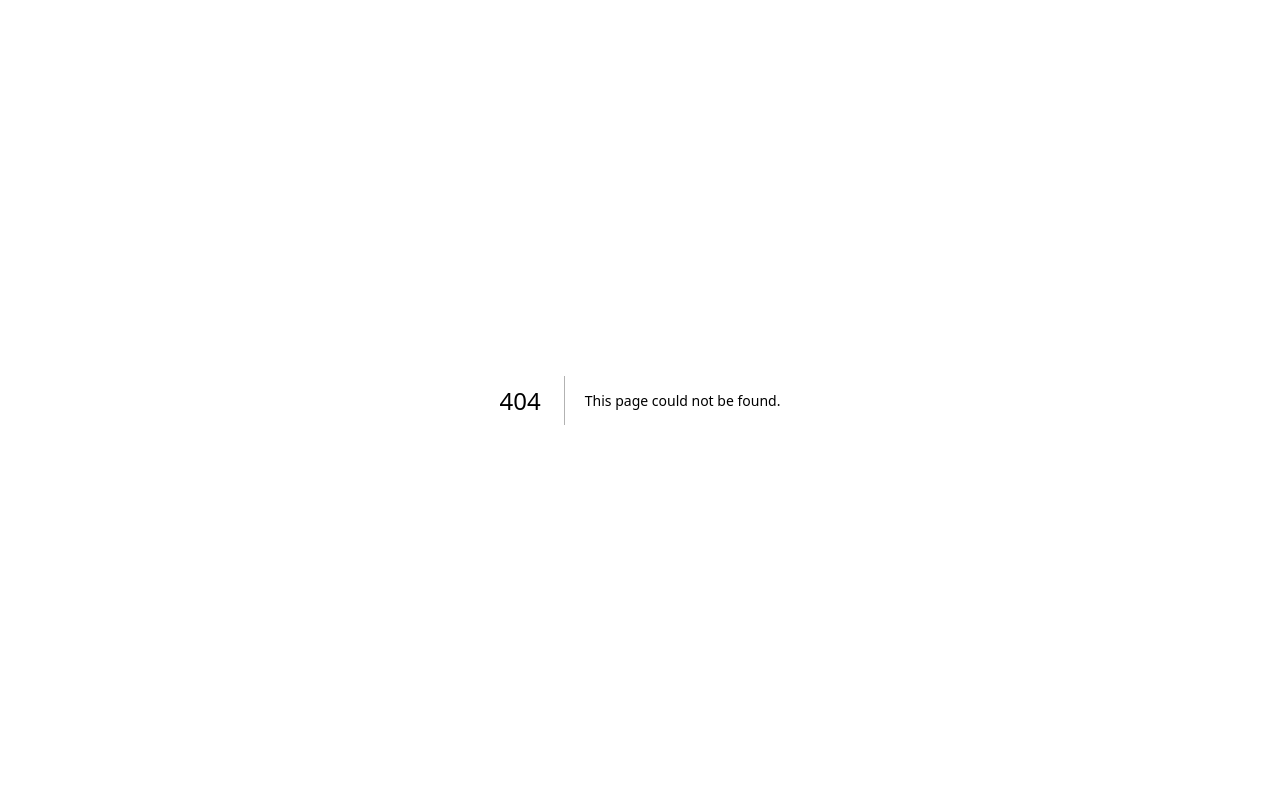
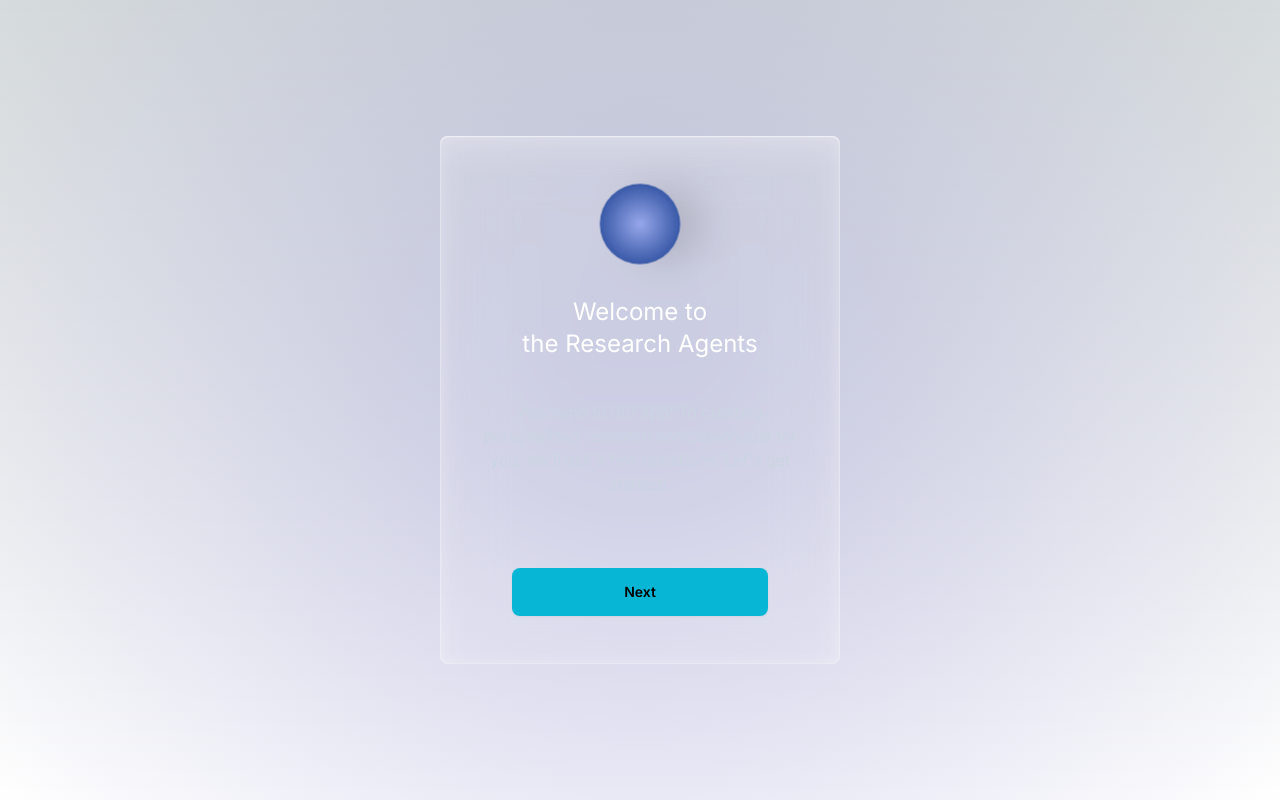
Before and after one commit to gzhai5/research-agent, a Next.js app in the folder frontend/: page /auth/generate/1 in a window 1280 px wide. Before the commit this address had no page. Built offline with nearby package versions, Linux system fonts and the light colour scheme.

Commit message:
set up gen1

```diff
--- a/frontend/package.json
+++ b/frontend/package.json
@@ -15,6 +15,7 @@
     "@mui/material": "^5.15.15",
     "@splinetool/react-spline": "^2.2.6",
     "@splinetool/runtime": "^1.1.8",
+    "framer-motion": "^11.1.7",
     "next": "14.2.3",
     "react": "^18",
     "react-dom": "^18"
--- /dev/null
+++ b/frontend/src/app/auth/generate/1/page.tsx
@@ -0,0 +1,30 @@
+"use client";
+import React from 'react';
+import Link from 'next/link'
+import styles from '../../styles.module.css';
+import { WavingBall } from '@/app/components/ball/ball';
+
+
+export default function GenerateOne() {
+    return (
+        <div className={`w-full h-screen flex justify-center items-center p-20 bg-[#000212] ${styles['radient-bg-fill']}`}>
+
+            <div className={`flex flex-col gap-8 w-1/3 min-w-[25rem] min-h-[30rem] px-8 py-12 items-center justify-start rounded-lg z-10 ${styles['custom-glass-card']}`}>
+
+                {/* image circle */}
+                <WavingBall />
+
+                {/* text title */}
+                <div className='text-2xl text-center text-white'>Welcome to <br/> the Research Agents</div>
+
+                {/* text description */}
+                <div className='text-base text-center text-slate-300 mt-2 px-2'>Welcome to our app! To create a personalized research companion just for you, we&apos;ll ask a few questions. Let&apos;s get started!.</div>
+
+                {/* button */}
+                <Link href='/auth/generate/2'>
+                    <button className="btn btn-wide p-0 border-0 mt-10 bg-cyan-500 text-black hover:text-white hover:bg-cyan-950">Next</button>
+                </Link>
+            </div>
+        </div>
+    );
+}
--- /dev/null
+++ b/frontend/src/app/auth/generate/2/page.tsx
@@ -0,0 +1,26 @@
+"use client";
+import React from 'react';
+import Link from 'next/link'
+import styles from '../../styles.module.css';
+
+
+export default function GenerateTwo() {
+    return (
+        <div className={`w-full h-screen flex justify-center items-center p-20 bg-[#000212] ${styles['radient-bg-fill']}`}>
+
+            <div className={`flex flex-col gap-8 w-2/3 min-w-[25rem] min-h-[30rem] px-8 py-12 items-center justify-start rounded-lg z-10 ${styles['custom-glass-card']}`}>
+
+                {/* text title */}
+                <div className='text-2xl text-center text-white'>Choose your favourite animal</div>
+
+                {/* animal choosing bubbles */}
+                <div></div>
+
+                {/* button */}
+                <Link href='/auth/generate/3'>
+                    <button className="btn btn-wide p-0 border-0 mt-10 bg-cyan-500 text-black hover:text-white hover:bg-cyan-950">Next</button>
+                </Link>
+            </div>
+        </div>
+    );
+}
--- a/frontend/src/app/auth/generate/page.tsx
+++ /dev/null
@@ -1,13 +0,0 @@
-import styles from '../styles.module.css';
-
-
-export default function Generate() {
-    return (
-        <div className={`w-full h-screen flex justify-center items-center p-20 bg-[#000212] ${styles['radient-bg-fill']}`}>
-
-            <div className={`flex flex-col gap-4 h-3/4 w-1/3 min-w-[25rem] min-h-[30rem] p-8 items-center justify-center rounded-lg z-10 ${styles['custom-glass-card']}`}>
-
-            </div>
-        </div>
-    );
-}
--- a/frontend/src/app/auth/styles.module.css
+++ b/frontend/src/app/auth/styles.module.css
@@ -16,4 +16,5 @@
     background:
         radial-gradient(ellipse at top, #e66465, transparent),
         radial-gradient(ellipse at bottom, #4d9f0c, transparent);
+    box-shadow: 0px 15px 20px rgba(0, 0, 0, 0.25), 0px 10px 10px rgba(0, 0, 0, 0.15);
 }
--- /dev/null
+++ b/frontend/src/app/components/ball/ball.tsx
@@ -0,0 +1,26 @@
+import { motion } from 'framer-motion';
+
+
+export function WavingBall() {
+    return (
+        <motion.div
+            className="p-10 shadow-2xl"
+            animate={{
+                background: [
+                    'radial-gradient(circle at center,#9bf8f4, #6f7bf7)',
+                    'radial-gradient(circle at center,#9bafd9, #103783)',
+                    'radial-gradient(circle at center,#919bff, #133a94)',
+                ],
+                scale: [1, 1.5, 1.5, 1, 1],
+                rotate: [0, 0, 270, 270, 0],
+                borderRadius: ["20%", "20%", "50%", "50%", "20%"],
+            }}
+            transition={{
+                repeat: Infinity,
+                duration: 2,
+                ease: "easeInOut"
+            }}
+        >
+        </motion.div>
+    );
+}
```
Also changed, not shown: 1 other file (tests, documents, lock files or other folders).
